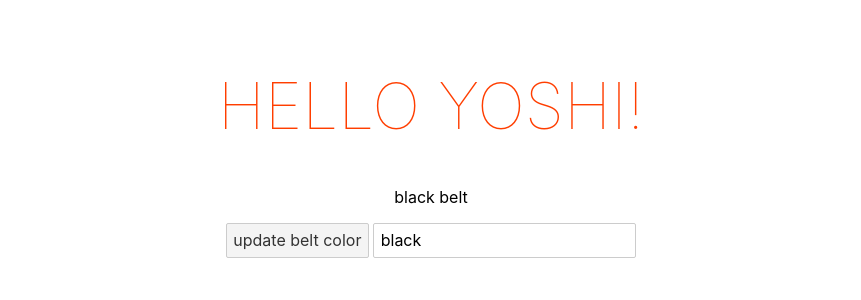
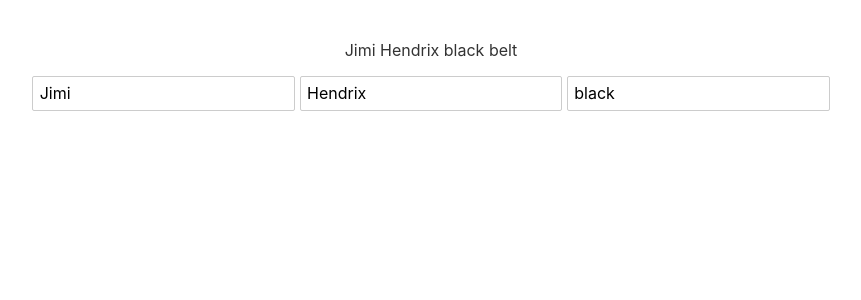
Before and after one commit to muonius/learning-svelte, a Svelte app: page / in a window 1280 px wide. Shown: the top 300 px of the page, without its empty margins (209-1070 px from the left). Built offline with nearby package versions, Linux system fonts and the light colour scheme.

Commit message:
reactive values

```diff
--- a/src/App.svelte
+++ b/src/App.svelte
@@ -1,6 +1,17 @@
 <script>
-  let name = "Yoshi";
+  let firstName = "Jimi";
+  let lastName = "Hendrix";
   let beltColor = "black";
+  //  Reactive values, like Vue's computed properties
+  $: fullName = `${firstName} ${lastName}`;
+  // Reactive statement, similar to reactive values
+  // $: console.log(beltColor);
+  // if any of the following values change, the code block re-runs
+  $: {
+    console.log(beltColor);
+    console.log(fullName);
+  }
+
   const handleClick = () => {
     beltColor = "orange";
   };
@@ -11,10 +22,10 @@
 </script>
 
 <main>
-  <h1>Hello {name}!</h1>
-  <p style="color:{beltColor}">{beltColor} belt</p>
-  <button on:click={handleClick}>update belt color</button>
-  <!-- two way binding shorthand -->
+  <!-- Reactive values, like Vue's computed properties -->
+  <p>{fullName} {beltColor} belt</p>
+  <input type="text" bind:value={firstName} />
+  <input type="text" bind:value={lastName} />
   <input type="text" bind:value={beltColor} />
 </main>
 
```
